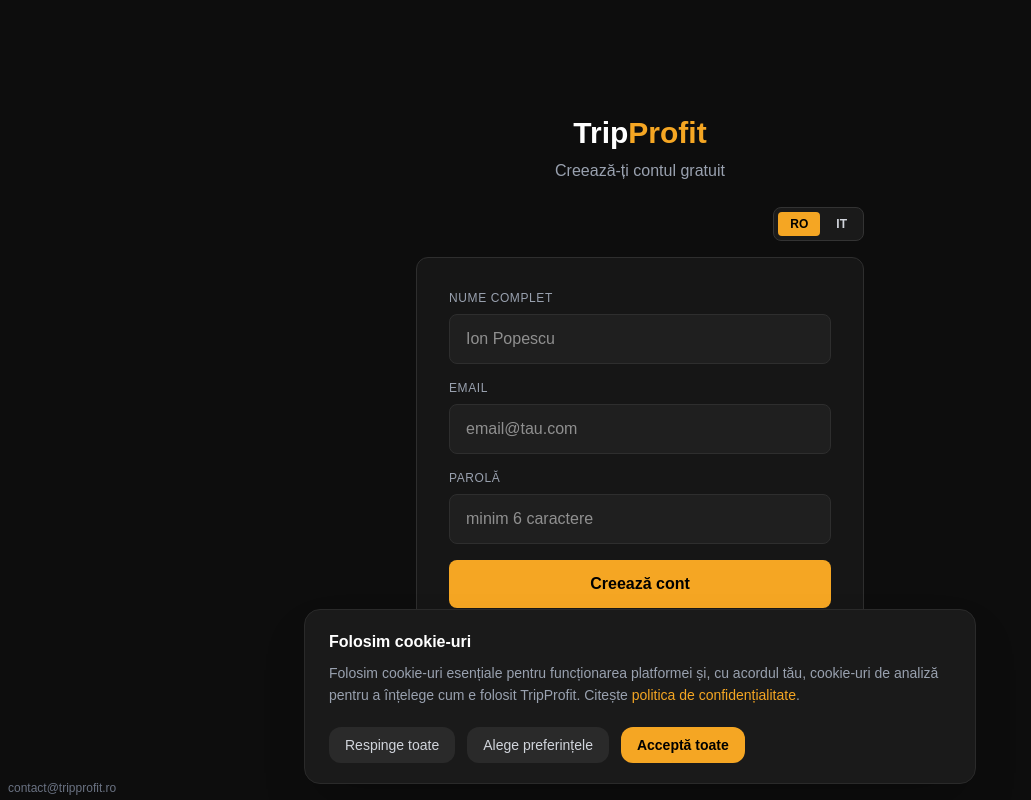
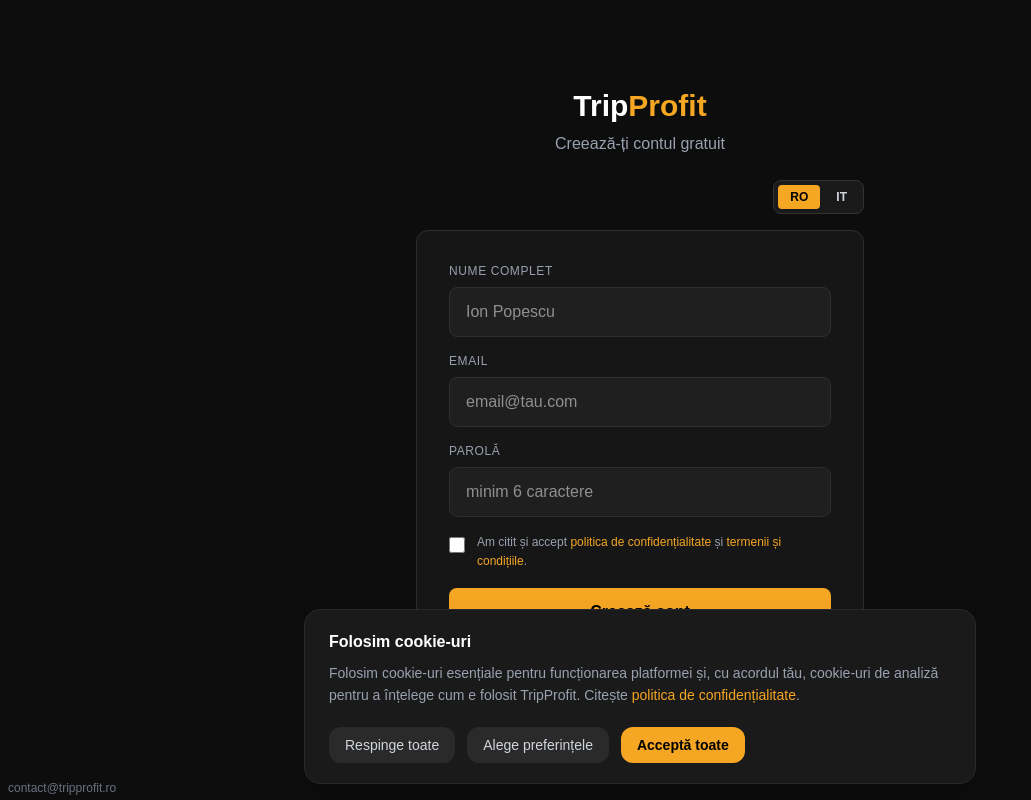
Before and after one commit to GabrielaH19/saas-boilerplate, a Next.js app: page /register in a window 1280 px wide. Shown: the whole page, without its empty margins (0-1031 px from the left). Built offline with nearby package versions, Linux system fonts and the light colour scheme; no server answers.

Commit message:
Register: adauga bifa GDPR consimtamant

```diff
--- a/app/register/page.tsx
+++ b/app/register/page.tsx
@@ -21,11 +21,17 @@
   const searchParams = useSearchParams();
   const refCode = searchParams.get("ref");
   const { tr } = useLang();
+  const [gdprAccepted, setGdprAccepted] = useState(false);
 
   const handleRegister = async (e: React.FormEvent) => {
     e.preventDefault();
     setLoading(true);
     setError("");
+    if (!gdprAccepted) {
+  setError("Trebuie să accepți politica de confidențialitate.");
+  setLoading(false);
+  return;
+}
     try {
       // Verifica daca e printre primii 100
       const usersCount = await getCountFromServer(collection(db, "users"));
@@ -100,7 +106,30 @@
                 className="w-full bg-[#1f1f1f] border border-[#2e2e2e] rounded-lg px-4 py-3 text-white focus:outline-none focus:border-[#f5a623]"
                 placeholder={tr.minChars} required />
             </div>
-            {error && <p className="text-red-400 text-sm">{error}</p>}
+            <div className="flex items-start gap-3">
+  <input
+    type="checkbox"
+    id="gdpr"
+    checked={gdprAccepted}
+    onChange={(e) => setGdprAccepted(e.target.checked)}
+    className="mt-1 accent-[#f5a623] w-4 h-4 shrink-0 cursor-pointer"
+  />
+  <label htmlFor="gdpr" className="text-xs text-gray-400 leading-relaxed cursor-pointer">
+    {(
+      <>
+        Am citit și accept{" "}
+        <Link href="/privacy" className="text-[#f5a623] hover:underline">
+          politica de confidențialitate
+        </Link>{" "}
+        și{" "}
+        <Link href="/terms" className="text-[#f5a623] hover:underline">
+          termenii și condițiile
+        </Link>
+        .
+      </>
+    )}
+  </label>
+</div>
             <button type="submit" disabled={loading}
               className="w-full bg-[#f5a623] text-black font-semibold py-3 rounded-lg hover:bg-[#e8951a] transition disabled:opacity-50">
               {loading ? tr.loading : tr.registerBtn}
```
